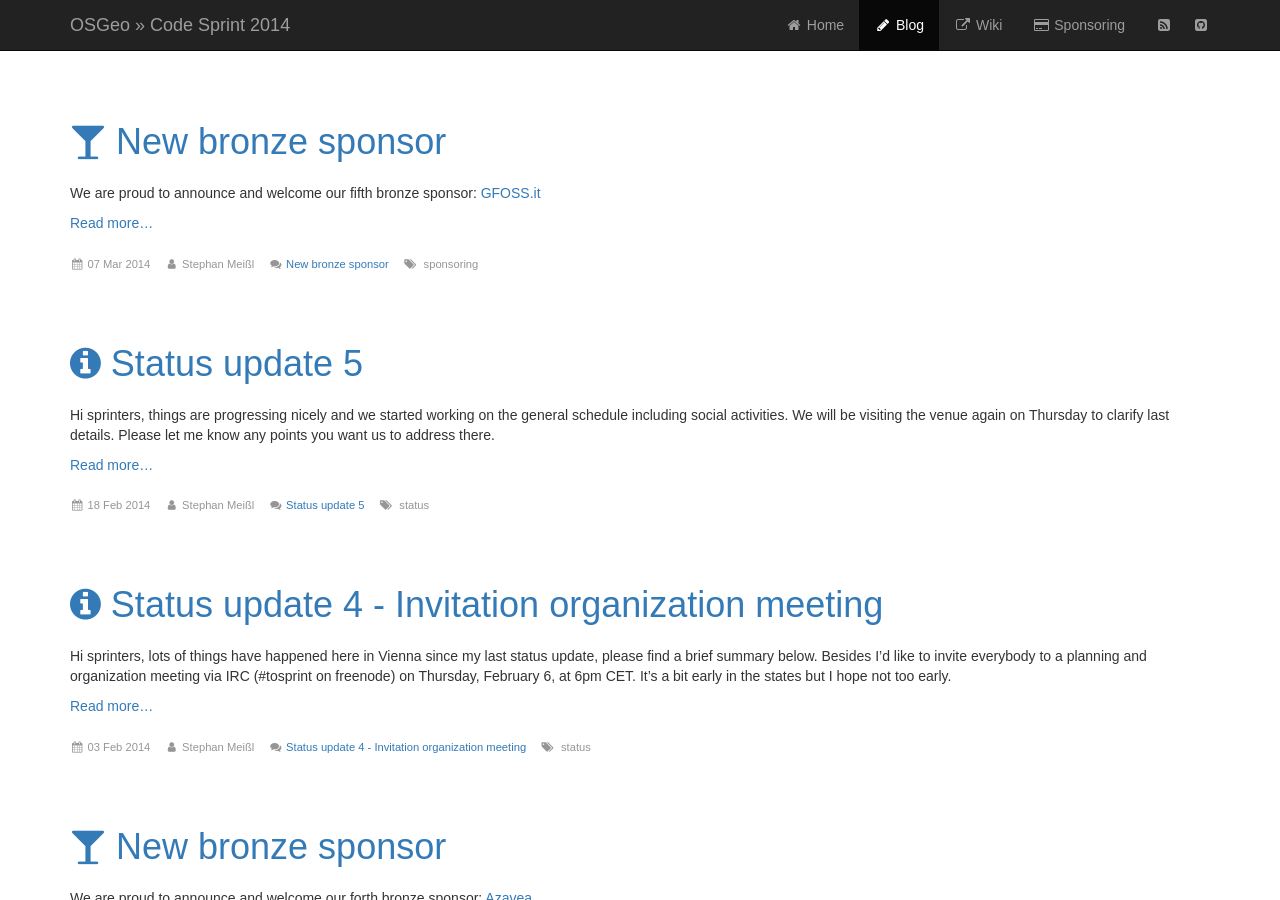
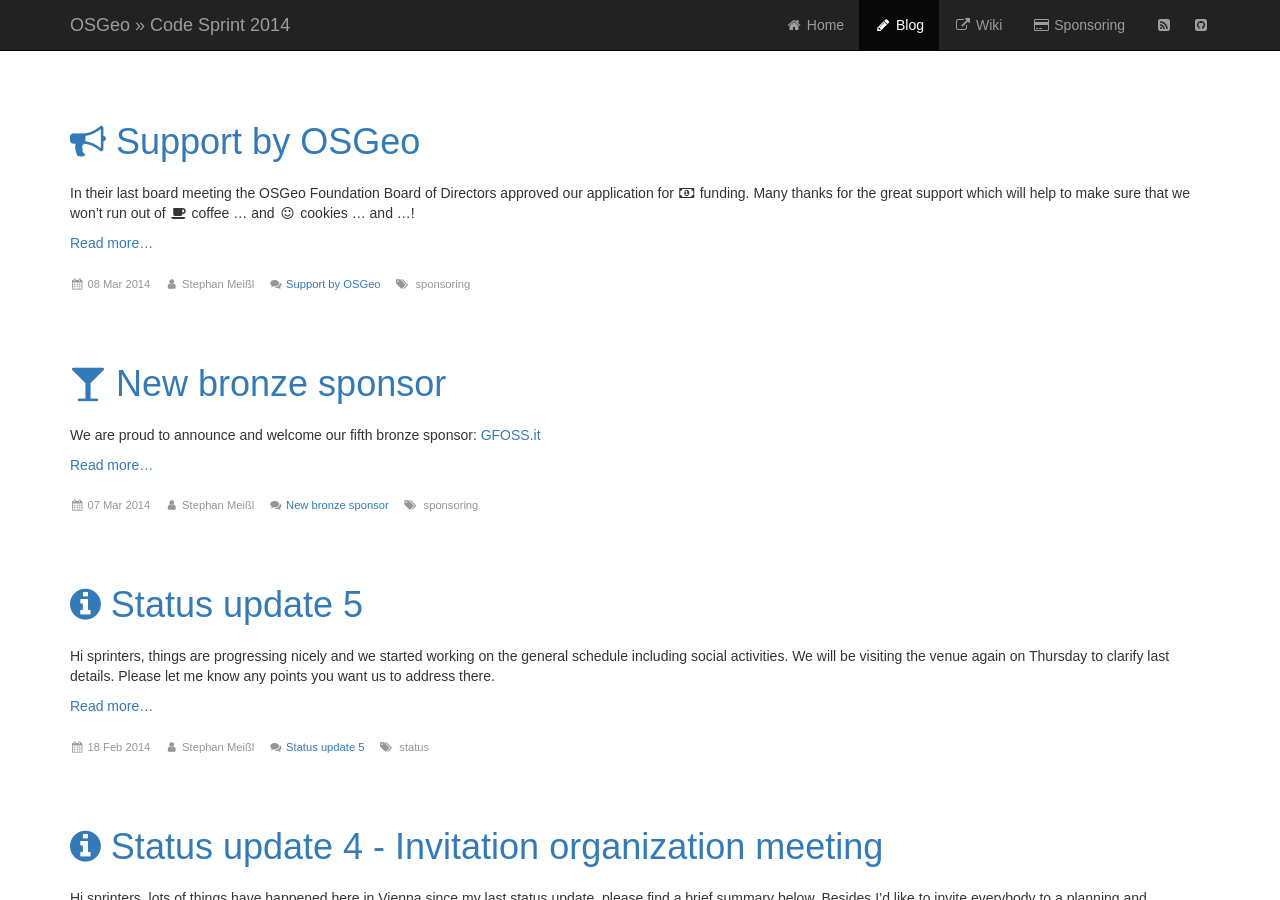
Before and after one commit to EOX-A/vienna_code_sprint_2014, a Jekyll site: the page built from blog.html, in a window 1280 px wide and 900 px high. Built offline with Jekyll 4.4.1, drawn with Linux system fonts in a browser that asks for light colours; nearby versions of some CDN libraries; some web fonts are replaced; Markdown is read by kramdown in place of the engine named in the settings; comment, search, counter and statistics services are not loaded.

Commit message:
Many thanks to OSGeo for their funding.

```diff
--- /dev/null
+++ b/_posts/2014-03-08-osgeo-support.markdown
@@ -0,0 +1,17 @@
+---
+layout: post
+title:  Support by OSGeo
+date:   2014-03-08
+author: Stephan Meißl
+tags:   sponsoring
+icon:   fa-bullhorn
+---
+
+In their last board meeting the OSGeo Foundation Board of Directors approved
+our application for <i class="fa fa-fw fa-money"></i> funding. Many thanks
+for the great support which will help to make sure that we won't run out of
+<i class="fa fa-fw fa-coffee"></i> coffee &hellip; and <i class="fa fa-fw
+fa-smile-o"></i> cookies &hellip; and &hellip;!
+
+<a href="http://www.osgeo.org"><img
+src="{{site.baseurl}}/assets/Logo-OSGeo.png" alt="OSGeo" title="OSGeo"></a>
```
Also changed, not shown: index.md (+4 -1 lines), assets/Logo-OSGeo.png.
